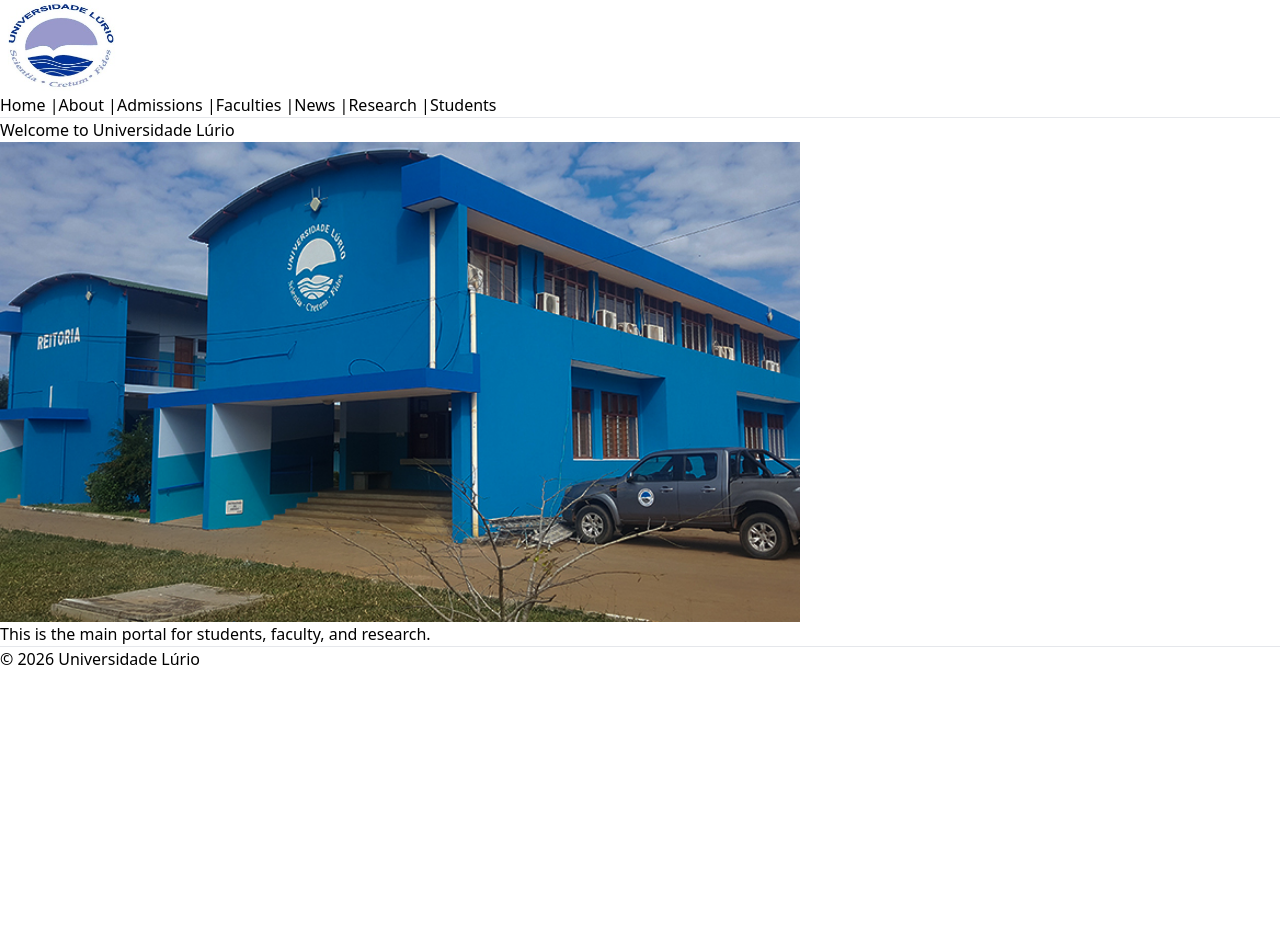
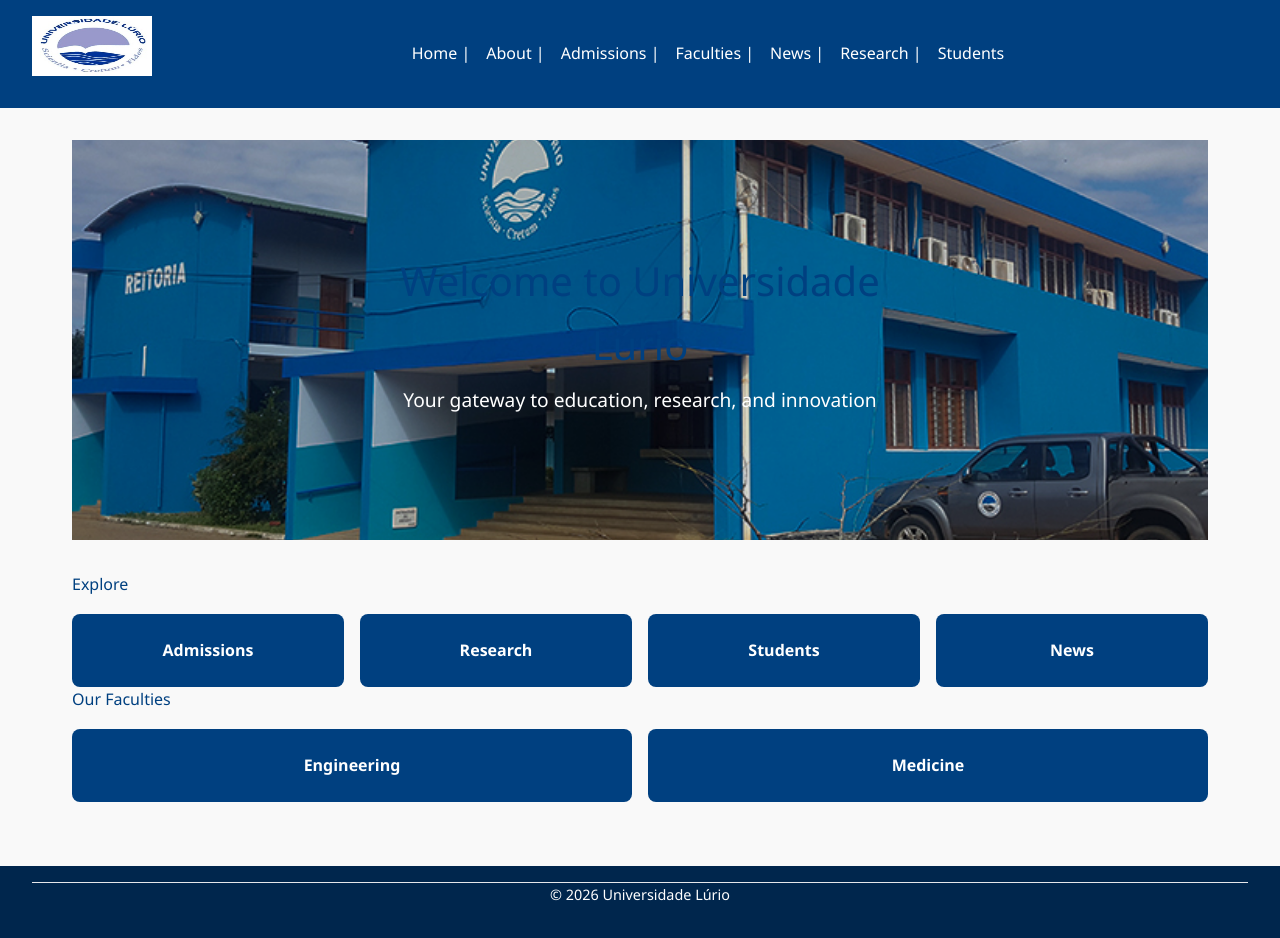
Before and after one commit to 6Nokturnal6/unilurio-site, a Next.js app in the folder frontend/: page / in a window 1280 px wide. Before the commit the page ends 800 px from the top, so only its background shows below. Built offline with nearby package versions, Linux system fonts and the light colour scheme.

Commit message:
general update 2

```diff
--- a/frontend/app/globals.css
+++ b/frontend/app/globals.css
@@ -2,6 +2,177 @@
 @tailwind components;
 @tailwind utilities;
 
+/* Reset some default styles */
+* {
+    margin: 0;
+    padding: 0;
+    box-sizing: border-box;
+}
+
+/* Body styling */
 body {
-font-family: system-ui, sans-serif;
+    font-family: 'Segoe UI', Tahoma, Geneva, Verdana, sans-serif;
+    line-height: 1.6;
+    background-color: #f9f9f9;
+    color: #333;
+    padding: 0;
+    margin: 0;
 }
+
+/* Header */
+header {
+    background-color: #004080; /* Universidade Lúrio blue */
+    color: #fff;
+    padding: 1rem 2rem;
+    display: flex;
+    align-items: center;
+    justify-content: space-between;
+}
+
+header img {
+    max-height: 60px;
+}
+
+header nav a {
+    color: #fff;
+    text-decoration: none;
+    margin-left: 1rem;
+    font-weight: 500;
+}
+
+header nav a:hover {
+    text-decoration: underline;
+}
+
+/* Main content */
+main {
+    padding: 2rem;
+    max-width: 1200px;
+    margin: 0 auto;
+}
+
+/* Headings */
+h1, h2, h3, h4, h5, h6 {
+    color: #004080;
+    margin-bottom: 1rem;
+}
+
+/* Paragraphs */
+p {
+    margin-bottom: 1rem;
+}
+
+/* Images */
+img {
+    max-width: 100%;
+    height: auto;
+    display: block;
+    margin-bottom: 1rem;
+}
+
+/* Footer */
+footer {
+    background-color: #00264d;
+    color: #fff;
+    text-align: center;
+    padding: 1rem 2rem;
+    margin-top: 2rem;
+    font-size: 0.9rem;
+}
+
+/* Links inside footer */
+footer a {
+    color: #fff;
+    text-decoration: underline;
+}
+
+/* Tables (for research or student pages) */
+table {
+    width: 100%;
+    border-collapse: collapse;
+    margin-bottom: 1rem;
+}
+
+table th, table td {
+    border: 1px solid #ccc;
+    padding: 0.5rem;
+    text-align: left;
+}
+
+table th {
+    background-color: #e6f0ff;
+}
+
+/* Buttons */
+button {
+    background-color: #004080;
+    color: #fff;
+    border: none;
+    padding: 0.5rem 1rem;
+    cursor: pointer;
+    border-radius: 4px;
+}
+
+button:hover {
+    background-color: #003366;
+}
+
+/* Hero Section */
+.hero {
+    position: relative;
+    text-align: center;
+    margin-bottom: 2rem;
+}
+
+.hero-image {
+    width: 100%;
+    max-height: 400px;
+    object-fit: cover;
+    filter: brightness(0.85);
+}
+
+.hero-text {
+    position: absolute;
+    top: 50%;
+    left: 50%;
+    transform: translate(-50%, -50%);
+    color: #fff;
+}
+
+.hero-text h1 {
+    font-size: 2.5rem;
+    margin-bottom: 0.5rem;
+}
+
+.hero-text p {
+    font-size: 1.2rem;
+}
+
+/* Cards Section */
+.cards {
+    display: grid;
+    grid-template-columns: repeat(auto-fit, minmax(200px, 1fr));
+    gap: 1rem;
+    margin-top: 1rem;
+}
+
+.card {
+    background-color: #004080;
+    color: #fff;
+    text-decoration: none;
+    padding: 1.5rem;
+    border-radius: 8px;
+    text-align: center;
+    font-weight: 600;
+    transition: transform 0.2s, box-shadow 0.2s;
+}
+
+.card:hover {
+    transform: translateY(-5px);
+    box-shadow: 0 4px 12px rgba(0,0,0,0.2);
+}
+
+section h2 {
+    color: #004080;
+    margin-bottom: 1rem;
+}
--- a/frontend/app/page.js
+++ b/frontend/app/page.js
@@ -1,73 +1,42 @@
 export default function Home() {
+  const faculties = [
+    { name: "Engineering", link: "/faculties/engineering" },
+    { name: "Medicine", link: "/faculties/medicine" },
+  ];
+
   return (
     <div>
-      <h1>Welcome to Universidade Lúrio</h1>
-      <img src="/campus.jpg" alt="Campus" width="800" />
-      <p>This is the main portal for students, faculty, and research.</p>
+      {/* Hero section */}
+      <section className="hero">
+        <img src="/campus.jpg" alt="Campus" className="hero-image" />
+        <div className="hero-text">
+          <h1>Welcome to Universidade Lúrio</h1>
+          <p>Your gateway to education, research, and innovation</p>
+        </div>
+      </section>
+
+      {/* Quick links */}
+      <section className="quick-links">
+        <h2>Explore</h2>
+        <div className="cards">
+          <a href="/admissions" className="card">Admissions</a>
+          <a href="/research" className="card">Research</a>
+          <a href="/students" className="card">Students</a>
+          <a href="/news" className="card">News</a>
+        </div>
+      </section>
+
+      {/* Faculties */}
+      <section className="faculties">
+        <h2>Our Faculties</h2>
+        <div className="cards">
+          {faculties.map((f) => (
+            <a key={f.name} href={f.link} className="card">
+              {f.name}
+            </a>
+          ))}
+        </div>
+      </section>
     </div>
   );
 }
-
-// export default function Home(){
-//
-// return(
-//
-// <main>
-//
-// <section className="bg-blue-800 text-white p-24 text-center">
-//
-// <h1 className="text-5xl font-bold">
-// Universidade Lúrio
-// </h1>
-//
-// <p className="mt-6 text-xl">
-// Knowledge • Innovation • Development
-// </p>
-//
-// </section>
-//
-// <section className="max-w-7xl mx-auto p-20 grid grid-cols-3 gap-10">
-//
-// <div className="border p-8 shadow">
-//
-// <h2 className="text-2xl font-bold">
-// Admissions
-// </h2>
-//
-// <p className="mt-4">
-// Explore academic programs.
-// </p>
-//
-// </div>
-//
-// <div className="border p-8 shadow">
-//
-// <h2 className="text-2xl font-bold">
-// Research
-// </h2>
-//
-// <p className="mt-4">
-// Discover innovation initiatives.
-// </p>
-//
-// </div>
-//
-// <div className="border p-8 shadow">
-//
-// <h2 className="text-2xl font-bold">
-// Faculties
-// </h2>
-//
-// <p className="mt-4">
-// Learn about departments.
-// </p>
-//
-// </div>
-//
-// </section>
-//
-// </main>
-//
-// )
-//
-// }
```
